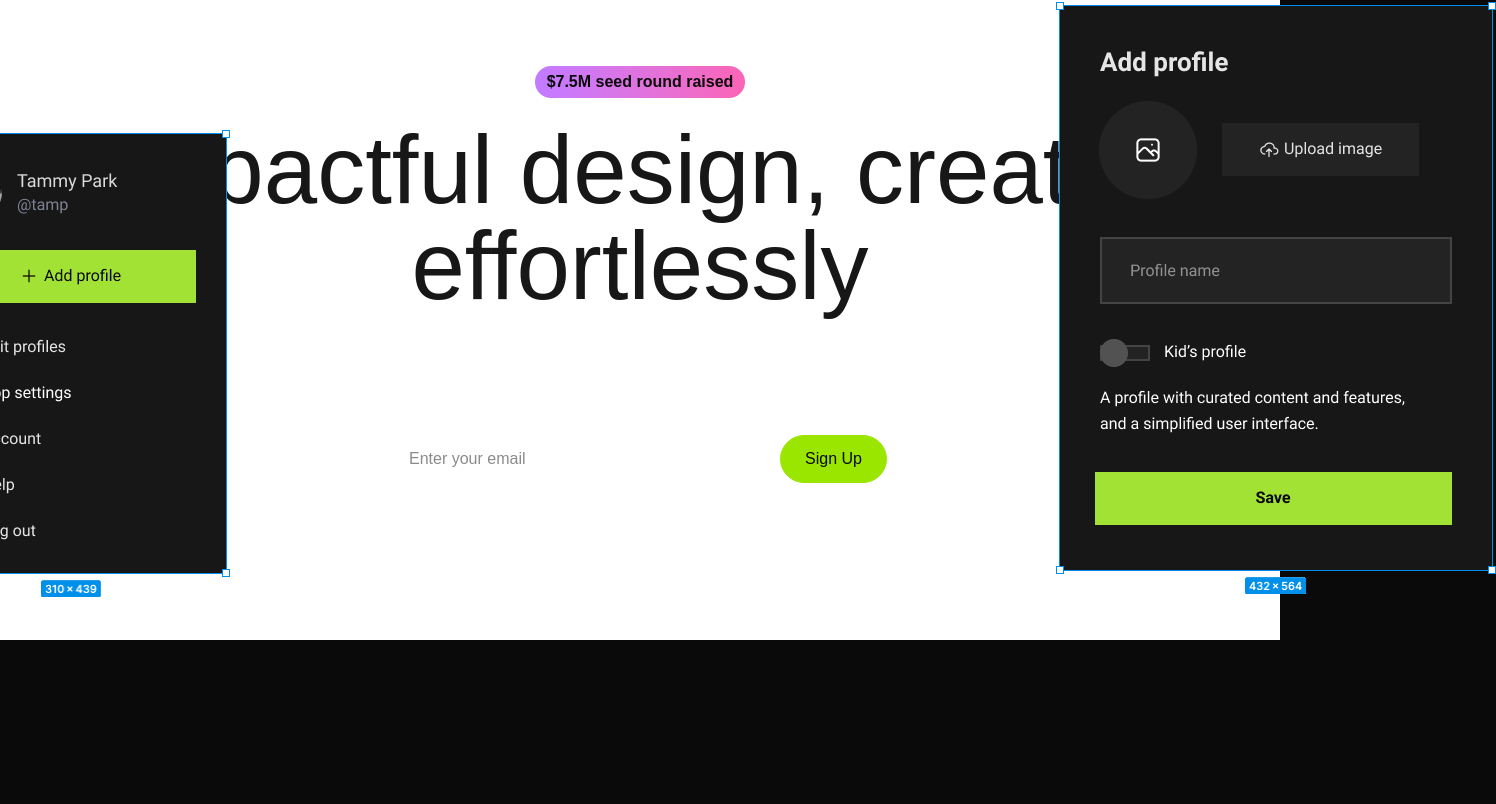
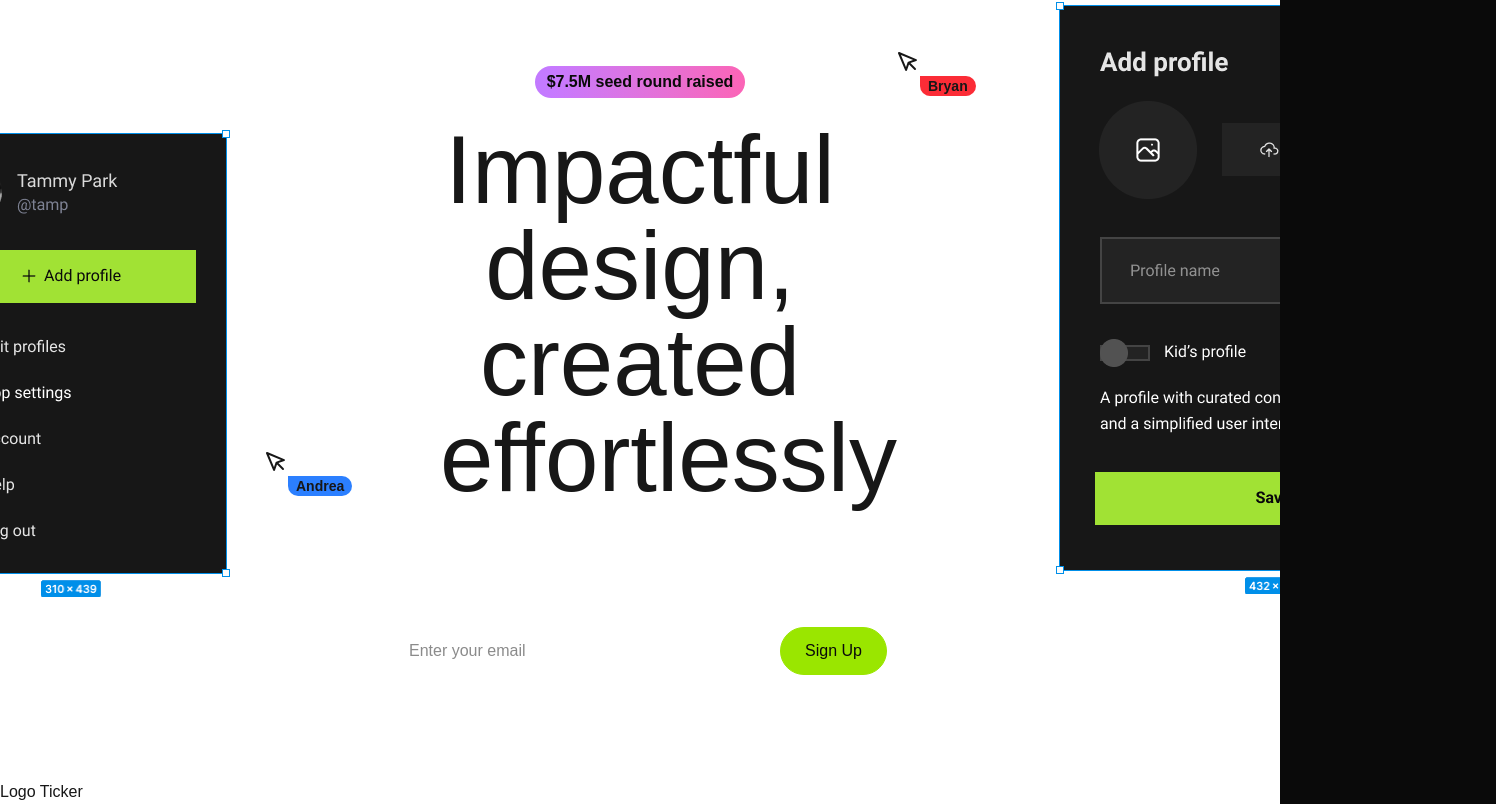
Before and after one commit to DanielJaffritz/landingpage, a Next.js app: page / in a window 1280 px wide. Shown: the part 160-964 px from the top of the page, 1496 px wide, since content can reach past the window. Before the commit the page ends 800 px from the top, so only its background shows below. Built offline with nearby package versions, Linux system fonts and the light colour scheme.

Commit message:
hero finished

```diff
--- a/app/page.tsx
+++ b/app/page.tsx
@@ -1,4 +1,5 @@
 import Hero from "@/sections/Hero";
+import LogoTicker from "@/sections/LogoTicker";
 import NavBar from "@/sections/NavBar";
 
 export default function Home() {
@@ -6,6 +7,7 @@ export default function Home() {
     <>
       <NavBar />
       <Hero />
+      <LogoTicker />
     </>
   );
 }
--- /dev/null
+++ b/components/pointer.tsx
@@ -0,0 +1,10 @@
+import { twMerge } from "tailwind-merge";
+
+export default function Pointer({ name, color }: { name: string, color?: "red" | "blue" }) {
+  return <div className="relative">
+    <svg xmlns="http://www.w3.org/2000/svg" width="24" height="24" viewBox="0 0 24 24" fill="none" stroke="currentColor" strokeWidth="2" strokeLinecap="round" strokeLinejoin="round" className="feather feather-mouse-pointer"><path d="M3 3l7.07 16.97 2.51-7.39 7.39-2.51L3 3z"></path><path d="M13 13l6 6"></path></svg>
+    <div className="absolute top-full left-full">
+      <div className={twMerge("inline-flex rounded-full font-bold text-sm bg-blue-500 px-2 rounded-tl-none", color === "red" && "bg-red-500")}>{name}</div>
+    </div>
+  </div>
+}
--- a/constants/index.ts
+++ b/constants/index.ts
@@ -1,6 +1,26 @@
+import quantumLogo from "@/public/quantum.svg"
+import acmeLogo from "@/public/acme-corp.svg"
+import echoValleyLogo from "@/public/echo-valley.svg"
+import pulseLogo from "@/public/pulse.svg"
+import outsideLogo from "@/public/outside.svg"
+import apexLogo from "@/public/apex.svg"
+import celestialLogo from "@/public/celestial.svg"
+import twiceLogo from "@/public/twice.svg"
+
 export const navbarLinks = [
   { label: "Home", href: "#" },
   { label: "Features", href: "#features" },
   { label: "Integrations", href: "#Integrations" },
   { label: "FAQs", href: "#faqs" },
 ]
+
+export const logos = [
+  { name: "Quantum", image: quantumLogo },
+  { name: "Acme Corp", image: acmeLogo },
+  { name: "Echo Valley", image: echoValleyLogo },
+  { name: "Pulse", image: pulseLogo },
+  { name: "Outside", image: outsideLogo },
+  { name: "Apex", image: apexLogo },
+  { name: "celestial", image: celestialLogo },
+  { name: "Twice", image: twiceLogo }
+]
--- a/package.json
+++ b/package.json
@@ -13,7 +13,8 @@
     "framer-motion": "^13.4.4",
     "next": "16.3.6",
     "react": "19.2.8",
-    "react-dom": "19.2.8"
+    "react-dom": "19.2.8",
+    "tailwind-merge": "^3.7.0"
   },
   "devDependencies": {
     "@tailwindcss/postcss": "^4",
--- a/sections/Hero.tsx
+++ b/sections/Hero.tsx
@@ -1,22 +1,30 @@
 import Button from "@/components/button";
+import Pointer from "@/components/pointer";
 import designExample1Image from "@/public/design-example-1.png"
 import designExample2Image from "@/public/design-example-2.png"
 import Image from "next/image";
 
 export default function Hero() {
   return (
-    <section className="py-24">
-      <div className="mx-10 relative ">
-        <div className="absolute -left-32 top-16">
+    <section className="py-24 overflow-x-clip">
+      <div className="mx-10 relative">
+        <div className="absolute -left-32 top-16 hidden lg:block">
           <Image src={designExample1Image} alt="Design example 1 image" />
         </div>
-        <div className="absolute -right-64 -top-16">
+        <div className="absolute -right-64 -top-16 hidden lg:block">
           <Image src={designExample2Image} alt="Design example 2 image" />
         </div>
+        <div className="absolute left-56 top-96 hidden lg:block">
+          <Pointer name="Andrea" />
+        </div>
+        <div className="absolute right-80 -top-4 hidden lg:block">
+          <Pointer name="Bryan" color="red" />
+        </div>
+
         <div className="flex justify-center">
           <div className="inline-flex py-1 px-3 bg-linear-to-r from-purple-400 to-pink-400 rounded-full text-neutral-950 font-semibold">$7.5M seed round raised</div>
         </div>
-        <h1 className="text-6xl md:text-7xl lg:text-8xl font-medium text-center mt-6">Impactful design, created effortlessly</h1>
+        <h1 className="text-6xl md:text-7xl lg:text-8xl font-medium text-center mt-6 md:mx-20 lg:mx-100">Impactful design, created effortlessly</h1>
         <p className="text-center txt-xl text-white/50 mt-8 max-w-2xl mx-auto">
           Deisgn tools should not slow you down. Layers combines
           powerful features with an intuitive interface that in
--- /dev/null
+++ b/sections/LogoTicker.tsx
@@ -0,0 +1,5 @@
+export default function LogoTicker() {
+  return <div>
+    Logo Ticker
+  </div>
+}
```
Also changed, not shown: 1 other file (tests, documents, lock files or other folders).
